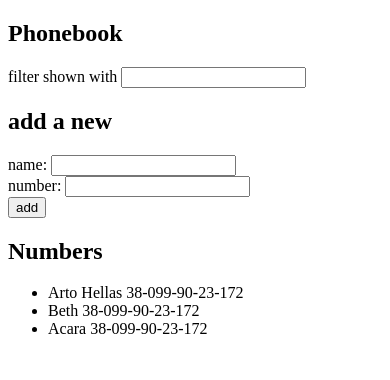
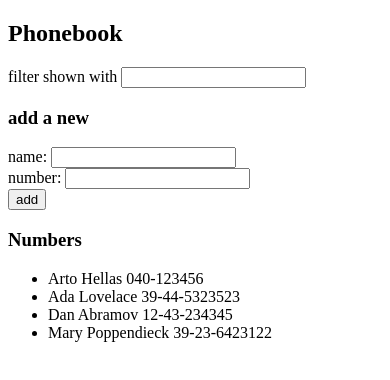
Before and after one commit to Glunomes/Fullstack-open, a React (Vite) app in the folder part2/phonebook/: page / in a window 390 px wide. Shown: the top 380 px of the page. Built offline with nearby package versions, Linux system fonts and the light colour scheme.

Commit message:
2.10: phonebook step 5

```diff
--- a/part2/phonebook/src/App.jsx
+++ b/part2/phonebook/src/App.jsx
@@ -1,17 +1,16 @@
 import { useState } from 'react'
+import PersonForm from './components/PersonForm'
+import Persons from './components/Persons'
+import Filter from './components/Filter'
 
 const App = () => {
   const [persons, setPersons] = useState([
-    { name: 'Arto Hellas',
-      number: '38-099-90-23-172'
-    },
-    { name: 'Beth',
-      number: '38-099-90-23-172'
-    },
-    { name: 'Acara',
-      number: '38-099-90-23-172'
-    }
+    { name: 'Arto Hellas', number: '040-123456', id: 1 },
+    { name: 'Ada Lovelace', number: '39-44-5323523', id: 2 },
+    { name: 'Dan Abramov', number: '12-43-234345', id: 3 },
+    { name: 'Mary Poppendieck', number: '39-23-6423122', id: 4 }
   ])
+
   const [newName, setNewName] = useState('')
   const [newNumber, setNewNumber] = useState('')
   const [filterName, setFilter] = useState('')
@@ -30,7 +29,8 @@
     }
     const personObject = {
       name: newName,
-      number: newNumber
+      number: newNumber,
+      id: String(persons.length+1)
     }
     setPersons(persons.concat(personObject))
     setNewName('')
@@ -44,35 +44,11 @@
   return (
     <div>
       <h2>Phonebook</h2>
-      <div>
-        filter shown with <input
-        value={filterName}
-        onChange={handleNameFilter}
-        />
-      </div>
-      <h2>add a new</h2>
-      <form onSubmit={addPerson}>
-        <div>
-          name: <input
-          value={newName}
-          onChange={handleNameChange} />
-        </div>
-        <div>
-          number: <input
-          value={newNumber}
-          onChange={handleNumberChange}
-          />
-        </div>
-        <div>
-          <button type="submit">add</button>
-        </div>
-      </form>
-      <h2>Numbers</h2>
-        <ul>
-          {personToShow.map(person => (
-            <li key={person.name}>{person.name} {person.number}</li>
-          ))}
-        </ul>
+      <Filter filterName={filterName} handleNameFilter={handleNameFilter} />
+      <h3>add a new</h3>
+      <PersonForm addPerson={addPerson} newName={newName} handleNameChange={handleNameChange} newNumber={newNumber} handleNumberChange={handleNumberChange} />
+      <h3>Numbers</h3>
+      <Persons personToShow={personToShow} />
     </div>
   )
 }
--- /dev/null
+++ b/part2/phonebook/src/components/Filter.jsx
@@ -0,0 +1,12 @@
+const Filter = ({filterName,handleNameFilter}) => {
+  return (
+    <div>
+      filter shown with <input
+      value={filterName}
+      onChange={handleNameFilter}
+      />
+    </div>
+  )
+}
+
+export default Filter
--- /dev/null
+++ b/part2/phonebook/src/components/PersonForm.jsx
@@ -0,0 +1,22 @@
+const PersonForm = ({addPerson,newName,handleNameChange,newNumber,handleNumberChange}) => {
+  return (
+  <form onSubmit={addPerson}>
+    <div>
+      name: <input
+      value={newName}
+      onChange={handleNameChange} />
+    </div>
+    <div>
+      number: <input
+      value={newNumber}
+      onChange={handleNumberChange}
+      />
+    </div>
+    <div>
+      <button type="submit">add</button>
+    </div>
+  </form>
+  )
+}
+
+export default PersonForm
--- /dev/null
+++ b/part2/phonebook/src/components/Persons.jsx
@@ -0,0 +1,10 @@
+const Persons = ({personToShow}) => {
+  return (
+    <ul>
+      {personToShow.map(person => (
+        <li key={person.id}>{person.name} {person.number}</li>
+      ))}
+    </ul>
+  )
+}
+export default Persons
```
